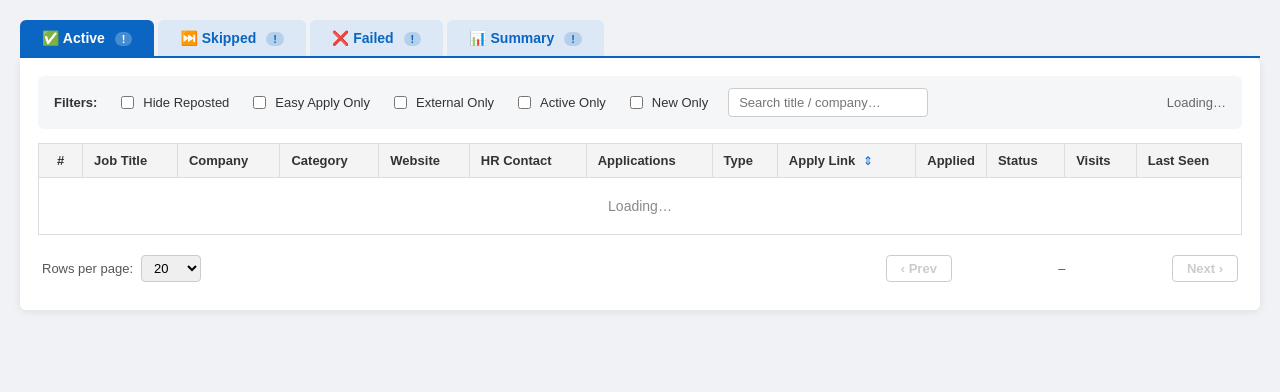
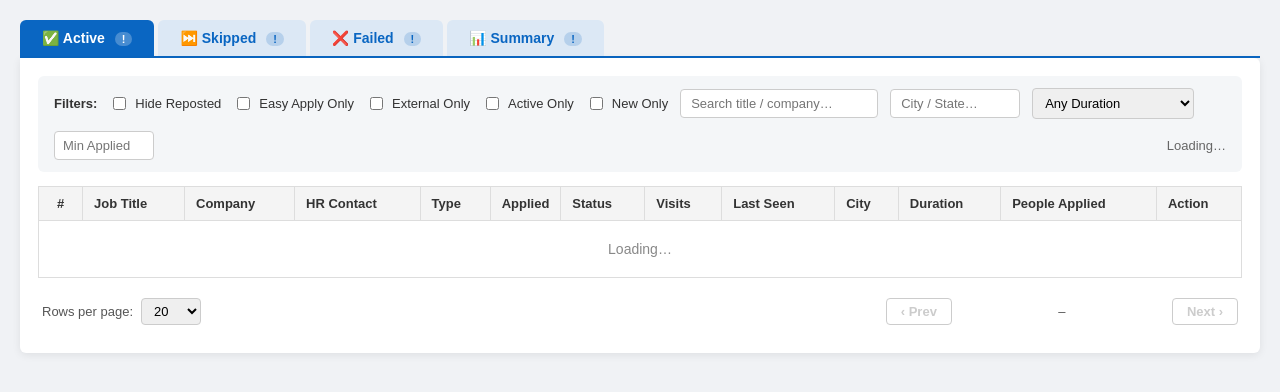
Before and after one commit to 3cor/LinkedIn-Bot, a Python web app: template templates/index.html in a window 1280 px wide. Shown: the part 52-444 px from the top of the page. Run offline with Jinja, Linux system fonts and the light colour scheme; the template is opened without the code that fills it, so the values that code supplies are empty.

Commit message:
Enhance job search functionality and error handling in runAiBot.py; update AGENTS.md and search.py with new configuration options and filters

```diff
--- a/templates/index.html
+++ b/templates/index.html
@@ -6,7 +6,7 @@
         *, *::before, *::after { box-sizing: border-box; }
         body { font-family: Arial, sans-serif; margin: 0; background: #f0f2f5; color: #333; }
         .topbar { background: #0a66c2; color: white; padding: 14px 24px; font-size: 20px; font-weight: bold; letter-spacing: 0.5px; }
-        .container { max-width: 1400px; margin: 0 auto; padding: 20px; }
+        .container { max-width: 1600px; margin: 0 auto; padding: 20px; }
         .tabs { display: flex; gap: 4px; margin-bottom: 0; border-bottom: 2px solid #0a66c2; }
         .tab-btn { padding: 10px 22px; border: none; background: #dce8f5; color: #0a66c2; cursor: pointer; border-radius: 6px 6px 0 0; font-size: 14px; font-weight: bold; transition: background 0.2s; }
         .tab-btn:hover { background: #b8d4ef; }
@@ -15,11 +15,14 @@
         .tab-btn:not(.active) .tab-count { background: rgba(10,102,194,0.18); }
         .tab-panel { display: none; background: white; border-radius: 0 6px 6px 6px; padding: 18px; box-shadow: 0 2px 8px rgba(0,0,0,0.08); }
         .tab-panel.active { display: block; }
-        .filter-bar { display: flex; align-items: center; gap: 20px; padding: 12px 16px; background: #f4f6f8; border-radius: 6px; margin-bottom: 14px; flex-wrap: wrap; }
+        .filter-bar { display: flex; align-items: center; gap: 12px; padding: 12px 16px; background: #f4f6f8; border-radius: 6px; margin-bottom: 14px; flex-wrap: wrap; }
         .filter-label { font-weight: bold; font-size: 13px; }
         .filter-option { display: flex; align-items: center; gap: 6px; font-size: 13px; cursor: pointer; }
         .filter-stats { margin-left: auto; font-size: 13px; color: #666; }
-        input[type="text"].search-box { padding: 6px 10px; border: 1px solid #ccc; border-radius: 4px; font-size: 13px; min-width: 200px; }
+        input[type="text"].search-box { padding: 6px 10px; border: 1px solid #ccc; border-radius: 4px; font-size: 13px; min-width: 180px; }
+        input[type="text"].city-box  { padding: 6px 10px; border: 1px solid #ccc; border-radius: 4px; font-size: 13px; width: 130px; }
+        input[type="number"].people-box { padding: 6px 8px; border: 1px solid #ccc; border-radius: 4px; font-size: 13px; width: 100px; }
+        select.dur-select { padding: 6px 8px; border: 1px solid #ccc; border-radius: 4px; font-size: 13px; cursor: pointer; }
         table { border-collapse: collapse; width: 100%; font-size: 13px; }
         th, td { border: 1px solid #ddd; padding: 9px 11px; text-align: left; vertical-align: top; }
         th { background: #f4f4f4; font-weight: bold; white-space: nowrap; }
@@ -39,6 +42,8 @@
         .copy-btn { background: #0a66c2; color: white; border: none; padding: 3px 8px; margin-left: 6px; cursor: pointer; border-radius: 3px; font-size: 11px; }
         .copy-btn:hover { background: #084fa1; }
         .copy-btn.copied { background: #4caf50; }
+        .delete-btn { background: #fff; color: #c62828; border: 1px solid #c62828; padding: 3px 7px; cursor: pointer; border-radius: 3px; font-size: 14px; line-height: 1; }
+        .delete-btn:hover { background: #c62828; color: white; }
         .tick { color: #4caf50; font-weight: bold; font-size: 16px; }
         .sort-btn { background: none; border: none; cursor: pointer; padding: 0 4px; font-size: 12px; color: #0a66c2; }
         .reason-cell { max-width: 280px; word-break: break-word; }
@@ -86,14 +91,23 @@
             <label class="filter-option"><input type="checkbox" id="activeOnlyFilter" onchange="onFilterChange('active')"> Active Only</label>
             <label class="filter-option"><input type="checkbox" id="newOnlyFilter" onchange="onFilterChange('active')"> New Only</label>
             <input type="text" class="search-box" id="searchActive" placeholder="Search title / company&hellip;" oninput="onFilterChange('active')">
+            <input type="text" class="city-box" id="cityFilter" placeholder="City / State&hellip;" title="Filter by posted city" oninput="onFilterChange('active')">
+            <select class="dur-select" id="durationFilter" onchange="onFilterChange('active')" title="Filter by posting age">
+                <option value="">Any Duration</option>
+                <option value="hours">Posted within hours</option>
+                <option value="days">Posted within days</option>
+                <option value="weeks">Posted within weeks</option>
+                <option value="months">Posted within months</option>
+            </select>
+            <input type="number" class="people-box" id="minPeopleFilter" placeholder="Min Applied" title="Minimum people who clicked apply" min="0" oninput="onFilterChange('active')">
             <div class="filter-stats" id="statsActive">Loading&hellip;</div>
         </div>
         <table><thead><tr>
             <th class="sl-col">#</th>
-            <th>Job Title</th><th>Company</th><th>Category</th><th>Website</th>
-            <th>HR Contact</th><th>Applications</th><th>Type</th>
-            <th>Apply Link <button class="sort-btn" onclick="sortActiveByExt()">&#x21D5;</button></th>
+            <th>Job Title</th><th>Company</th>
+            <th>HR Contact</th><th>Type</th>
             <th class="applied-col">Applied</th><th>Status</th><th>Visits</th><th>Last Seen</th>
+            <th>City</th><th>Duration</th><th>People Applied</th><th>Action</th>
         </tr></thead>
         <tbody id="activeBody"><tr><td colspan="13" class="status-msg">Loading&hellip;</td></tr></tbody></table>
         <div class="pagination-bar">
@@ -120,11 +134,12 @@
         </div>
         <table><thead><tr>
             <th class="sl-col">#</th>
-            <th>Job Title</th><th>Company</th><th>Location / Style</th><th>Category</th>
-            <th>Skip Reason</th><th>Experience Required</th><th>Skills</th><th>HR Contact</th>
-            <th>Type</th><th>Apply Link</th><th>Date Skipped</th><th>Visits</th><th>Last Seen</th>
+            <th>Job Title</th><th>Company</th><th>Location / Style</th>
+            <th>Skip Reason</th><th>HR Contact</th>
+            <th>Type</th><th>Date Skipped</th><th>Visits</th><th>Last Seen</th>
+            <th>Action</th>
         </tr></thead>
-        <tbody id="skippedBody"><tr><td colspan="14" class="status-msg">Loading&hellip;</td></tr></tbody></table>
+        <tbody id="skippedBody"><tr><td colspan="11" class="status-msg">Loading&hellip;</td></tr></tbody></table>
         <div class="pagination-bar">
             <div class="pg-size">Rows per page:
                 <select id="pgSize-skipped" onchange="changePageSize('skipped', this.value)">
@@ -149,11 +164,12 @@
         </div>
         <table><thead><tr>
             <th class="sl-col">#</th>
-            <th>Job Title</th><th>Company</th><th>Location / Style</th><th>Category</th>
-            <th>Error / Reason</th><th>Experience Required</th><th>Skills</th><th>HR Contact</th>
-            <th>Type</th><th>Apply Link</th><th>Date Tried</th><th>Resume</th><th>Visits</th><th>Last Seen</th>
+            <th>Job Title</th><th>Company</th><th>Location / Style</th>
+            <th>Error / Reason</th><th>HR Contact</th>
+            <th>Type</th><th>Date Tried</th><th>Resume</th><th>Visits</th><th>Last Seen</th>
+            <th>Action</th>
         </tr></thead>
-        <tbody id="failedBody"><tr><td colspan="15" class="status-msg">Loading&hellip;</td></tr></tbody></table>
+        <tbody id="failedBody"><tr><td colspan="12" class="status-msg">Loading&hellip;</td></tr></tbody></table>
         <div class="pagination-bar">
             <div class="pg-size">Rows per page:
                 <select id="pgSize-failed" onchange="changePageSize('failed', this.value)">
@@ -200,7 +216,7 @@ const pagination = {
     skipped: { page: 1, pageSize: 20, total: 0, pages: 1 },
     failed:  { page: 1, pageSize: 20, total: 0, pages: 1 },
 };
-let activeSortExt = 'none';
+let activeSortExt = 'none'; // kept for compatibility
 
 function switchTab(name) {
     const keys = ['active','skipped','failed','summary'];
@@ -263,6 +279,29 @@ function td(content, cls) {
     const cell = document.createElement('td'); if (cls) cell.className = cls;
     if (content instanceof Node) cell.appendChild(content); else cell.textContent = content; return cell;
 }
+function makeDeleteBtn(jobId, tab) {
+    const btn = document.createElement('button');
+    btn.className = 'delete-btn'; btn.title = 'Delete this job'; btn.innerHTML = '&#x1F5D1;';
+    btn.onclick = function() { deleteJob(jobId, tab); };
+    return btn;
+}
+
+/* ── Delete job ── */
+async function deleteJob(jobId, tab) {
+    if (!confirm('Delete this job from MongoDB? This cannot be undone.')) return;
+    try {
+        const res = await fetch('/jobs/' + jobId, { method: 'DELETE' });
+        if (res.ok) {
+            fetchTab(tab);
+        } else {
+            const j = await res.json();
+            alert('Delete failed: ' + (j.error || 'Unknown error'));
+        }
+    } catch(err) {
+        console.error(err);
+        alert('Delete failed: ' + err.message);
+    }
+}
 
 /* ── Pagination ── */
 function updatePaginationUI(tab) {
@@ -303,6 +342,12 @@ async function fetchActive() {
     if (newOnly && !activeOnly) params.set('status', 'New');
     const q = document.getElementById('searchActive').value.trim();
     if (q) params.set('search', q);
+    const city = document.getElementById('cityFilter').value.trim();
+    if (city) params.set('posted_city', city);
+    const durType = document.getElementById('durationFilter').value;
+    if (durType) params.set('posted_duration_type', durType);
+    const minPeople = document.getElementById('minPeopleFilter').value.trim();
+    if (minPeople) params.set('min_people_applied', minPeople);
     try {
         const res = await fetch('/active-jobs?' + params); const json = await res.json();
         if (json.error) { document.getElementById('cnt-active').textContent = '!'; return; }
@@ -322,14 +367,9 @@ function renderActive() {
         const sl = document.createElement('td'); sl.className = 'sl-col'; sl.textContent = gi; row.appendChild(sl);
         row.appendChild(td(linkEl(job.Job_Link, job.Title)));
         row.appendChild(td(fmt(job.Company)));
-        row.appendChild(td(fmt(job.Job_Category)));
-        const wTd = document.createElement('td');
-        wTd.appendChild(linkEl(job.Company_Website && job.Company_Website !== 'Unknown' ? job.Company_Website : '', 'Website'));
-        row.appendChild(wTd);
         const hrTd = document.createElement('td');
         hrTd.appendChild(job.HR_Name && job.HR_Name !== 'Unknown' ? linkEl(job.HR_Link, job.HR_Name) : document.createTextNode('N/A'));
         row.appendChild(hrTd);
-        row.appendChild(td(fmt(job.Number_of_Applications)));
         const typeTd = document.createElement('td');
         if (job.Is_Easy_Apply === true || job.Is_Easy_Apply === 'True') { const b = document.createElement('span'); b.className = 'badge badge-easy-apply'; b.textContent = 'Easy Apply'; typeTd.appendChild(b); }
         if (job.Re_posted === true || job.Re_posted === 'True') {
@@ -337,30 +377,25 @@ function renderActive() {
             const b = document.createElement('span'); b.className = 'badge badge-reposted'; b.textContent = 'Reposted'; typeTd.appendChild(b);
         }
         row.appendChild(typeTd);
-        const extTd = document.createElement('td'); const appTd = document.createElement('td'); appTd.className = 'applied-col';
-        const applyUrl = job.External_Job_link || ''; const easyApply = job.Is_Easy_Apply === true || job.Is_Easy_Apply === 'True';
-        const applied = isMarkedApplied(job.Date_Applied); const applyEl = applyLinkEl(applyUrl, easyApply);
-        if (applied) {
-            extTd.appendChild(applyEl || document.createTextNode(easyApply ? 'Easy Apply' : '\u2014'));
-            appTd.innerHTML = '<span class="tick">\u2713</span>';
-        } else if (applyEl) {
-            const cpBtn = document.createElement('button'); cpBtn.className = 'copy-btn'; cpBtn.textContent = 'Copy';
-            cpBtn.onclick = function(e) { e.preventDefault(); navigator.clipboard.writeText(applyUrl).then(function() { cpBtn.textContent = '\u2713'; cpBtn.classList.add('copied'); setTimeout(function() { cpBtn.textContent = 'Copy'; cpBtn.classList.remove('copied'); }, 2000); }); };
-            applyEl.addEventListener('click', async function() { try { const r = await fetch('/active-jobs/' + job.Job_ID, { method: 'PUT', headers: { 'Content-Type': 'application/json' } }); if (r.ok) appTd.innerHTML = '<span class="tick">\u2713</span>'; } catch(err) { console.error(err); } });
-            extTd.appendChild(applyEl); extTd.appendChild(cpBtn);
-        } else { extTd.textContent = '\u2014'; }
-        row.appendChild(extTd); row.appendChild(appTd);
+        const appTd = document.createElement('td'); appTd.className = 'applied-col';
+        if (isMarkedApplied(job.Date_Applied)) appTd.innerHTML = '<span class="tick">\u2713</span>';
+        row.appendChild(appTd);
         const stTd = document.createElement('td'); stTd.appendChild(statusBadge(job.Status)); row.appendChild(stTd);
         row.appendChild(td(fmt(job.Visits_Count, '1'))); row.appendChild(td(fmt(job.Last_Seen)));
+        // New columns: City, Duration, People Applied
+        row.appendChild(td(fmt(job.Posted_City)));
+        row.appendChild(td(fmt(job.Posted_Duration)));
+        const paTd = document.createElement('td');
+        paTd.textContent = (job.People_Applied !== null && job.People_Applied !== undefined) ? job.People_Applied : 'N/A';
+        row.appendChild(paTd);
+        // Delete button
+        const delTd = document.createElement('td'); delTd.className = 'sl-col';
+        delTd.appendChild(makeDeleteBtn(job.Job_ID, 'active'));
+        row.appendChild(delTd);
         tbody.appendChild(row);
     });
     const start = (pg.page - 1) * pg.pageSize + 1; const end = Math.min(pg.page * pg.pageSize, pg.total);
     document.getElementById('statsActive').textContent = 'Showing ' + start + '\u2013' + end + ' of ' + pg.total + ' jobs';
-}
-function sortActiveByExt() {
-    activeSortExt = activeSortExt === 'asc' ? 'desc' : 'asc';
-    state.active.data.sort(function(a, b) { const va = a.External_Job_link || '', vb = b.External_Job_link || ''; return activeSortExt === 'asc' ? va.localeCompare(vb) : vb.localeCompare(va); });
-    renderActive();
 }
 
 /* ── Skipped ── */
@@ -379,7 +414,7 @@ async function fetchSkipped() {
 }
 function renderSkipped() {
     const pg = pagination.skipped; const tbody = document.getElementById('skippedBody'); tbody.innerHTML = '';
-    if (!state.skipped.data.length) { tbody.innerHTML = '<tr><td colspan="14" class="status-msg">No skipped jobs.</td></tr>'; document.getElementById('statsSkipped').textContent = 'No results'; return; }
+    if (!state.skipped.data.length) { tbody.innerHTML = '<tr><td colspan="11" class="status-msg">No skipped jobs.</td></tr>'; document.getElementById('statsSkipped').textContent = 'No results'; return; }
     state.skipped.data.forEach(function(job, i) {
         const gi = (pg.page - 1) * pg.pageSize + i + 1;
         const row = document.createElement('tr');
@@ -389,21 +424,19 @@ function renderSkipped() {
         compTd.appendChild(job.Company_Website && job.Company_Website !== 'Unknown' ? linkEl(job.Company_Website, job.Company) : document.createTextNode(fmt(job.Company)));
         row.appendChild(compTd);
         row.appendChild(td(fmt(job.Work_Location) + ' / ' + fmt(job.Work_Style)));
-        row.appendChild(td(fmt(job.Job_Category)));
         const rTd = document.createElement('td'); rTd.className = 'reason-cell';
         const b = document.createElement('span'); b.className = 'badge badge-skipped'; b.textContent = fmt(job.Skip_Reason, 'Unknown');
         rTd.appendChild(b); row.appendChild(rTd);
-        row.appendChild(td(fmt(job.Experience_Required)));
-        const skTd = document.createElement('td'); skTd.className = 'desc-cell'; skTd.appendChild(expandable(job.Skills_Required)); row.appendChild(skTd);
         const hrTd = document.createElement('td');
         hrTd.appendChild(job.HR_Name && job.HR_Name !== 'Unknown' ? linkEl(job.HR_Link, job.HR_Name) : document.createTextNode('N/A'));
         row.appendChild(hrTd);
         row.appendChild(typeTdEl(job.Is_Easy_Apply, job.Status || 'Skipped'));
-        const aLinkTd = document.createElement('td');
-        const aEl = applyLinkEl(job.External_Job_link || '', job.Is_Easy_Apply === true || job.Is_Easy_Apply === 'True');
-        aLinkTd.appendChild(aEl || document.createTextNode('\u2014')); row.appendChild(aLinkTd);
         row.appendChild(td(fmt(job.Date_Applied)));
         row.appendChild(td(fmt(job.Visits_Count, '1'))); row.appendChild(td(fmt(job.Last_Seen)));
+        // Delete button
+        const delTd = document.createElement('td'); delTd.className = 'sl-col';
+        delTd.appendChild(makeDeleteBtn(job.Job_ID, 'skipped'));
+        row.appendChild(delTd);
         tbody.appendChild(row);
     });
     const start = (pg.page - 1) * pg.pageSize + 1; const end = Math.min(pg.page * pg.pageSize, pg.total);
@@ -426,7 +459,7 @@ async function fetchFailed() {
 }
 function renderFailed() {
     const pg = pagination.failed; const tbody = document.getElementById('failedBody'); tbody.innerHTML = '';
-    if (!state.failed.data.length) { tbody.innerHTML = '<tr><td colspan="15" class="status-msg">No failed jobs.</td></tr>'; document.getElementById('statsFailed').textContent = 'No results'; return; }
+    if (!state.failed.data.length) { tbody.innerHTML = '<tr><td colspan="12" class="status-msg">No failed jobs.</td></tr>'; document.getElementById('statsFailed').textContent = 'No results'; return; }
     state.failed.data.forEach(function(job, i) {
         const gi = (pg.page - 1) * pg.pageSize + i + 1;
         const row = document.createElement('tr');
@@ -436,22 +469,20 @@ function renderFailed() {
         compTd.appendChild(job.Company_Website && job.Company_Website !== 'Unknown' ? linkEl(job.Company_Website, job.Company) : document.createTextNode(fmt(job.Company)));
         row.appendChild(compTd);
         row.appendChild(td(fmt(job.Work_Location) + ' / ' + fmt(job.Work_Style)));
-        row.appendChild(td(fmt(job.Job_Category)));
         const errTd = document.createElement('td'); errTd.className = 'reason-cell';
         const errB = document.createElement('span'); errB.className = 'badge badge-failed'; errB.textContent = fmt(job.Failure_Reason, 'Unknown');
         errTd.appendChild(errB); row.appendChild(errTd);
-        row.appendChild(td(fmt(job.Experience_Required)));
-        const skTd = document.createElement('td'); skTd.className = 'desc-cell'; skTd.appendChild(expandable(job.Skills_Required)); row.appendChild(skTd);
         const hrTd = document.createElement('td');
         hrTd.appendChild(job.HR_Name && job.HR_Name !== 'Unknown' ? linkEl(job.HR_Link, job.HR_Name) : document.createTextNode('N/A'));
         row.appendChild(hrTd);
         row.appendChild(typeTdEl(job.Is_Easy_Apply, job.Status || 'Failed'));
-        const fLinkTd = document.createElement('td');
-        const fEl = applyLinkEl(job.External_Job_link || '', job.Is_Easy_Apply === true || job.Is_Easy_Apply === 'True');
-        fLinkTd.appendChild(fEl || document.createTextNode('\u2014')); row.appendChild(fLinkTd);
         row.appendChild(td(fmt(job.Date_Applied)));
         row.appendChild(td(fmt(job.Screenshot, '\u2014')));
         row.appendChild(td(fmt(job.Visits_Count, '1'))); row.appendChild(td(fmt(job.Last_Seen)));
+        // Delete button
+        const delTd = document.createElement('td'); delTd.className = 'sl-col';
+        delTd.appendChild(makeDeleteBtn(job.Job_ID, 'failed'));
+        row.appendChild(delTd);
         tbody.appendChild(row);
     });
     const start = (pg.page - 1) * pg.pageSize + 1; const end = Math.min(pg.page * pg.pageSize, pg.total);
```
Also changed, not shown: app.py (+35 -1 lines), modules/db.py (+13 -0 lines), runAiBot.py (+72 -5 lines).
